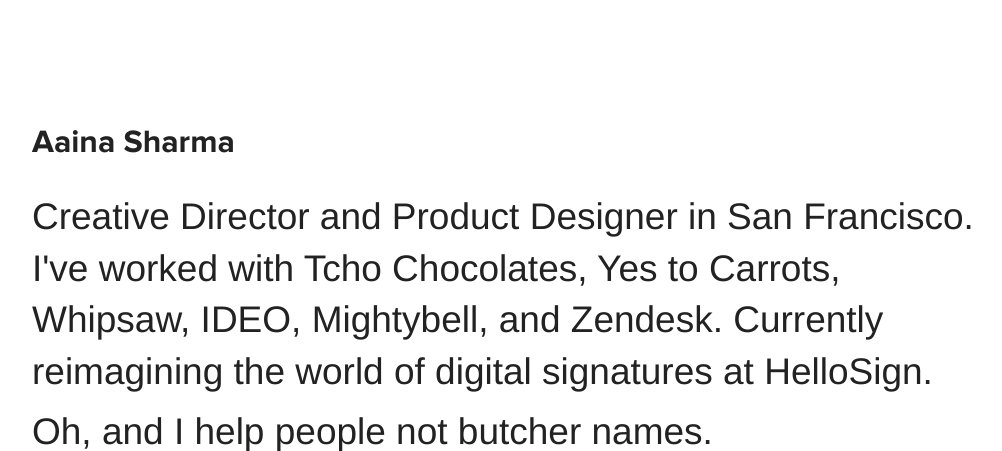
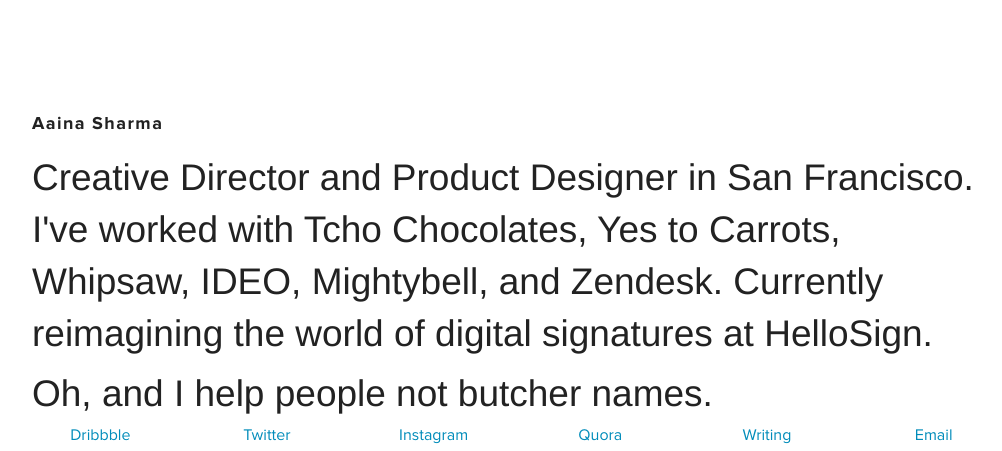
Before and after one commit to aaina/aaina, a PHP site: page / in a window 1280 px wide. Shown: the top 451 px of the page, without its empty margins (123-1125 px from the left). Run offline with PHP 8.4, Linux system fonts and the light colour scheme.

Commit message:
Finalize h1

```diff
--- a/css/style.css
+++ b/css/style.css
@@ -15,4 +15,7 @@ div.main-container {
 }
 div.main-container h1 {
     font-family: "Proxima Nova Bold", Helvetica, sans-serif;
+    font-size: 18px;
+    letter-spacing: 0.08em;
+    font-weight: 600;
 }
```
